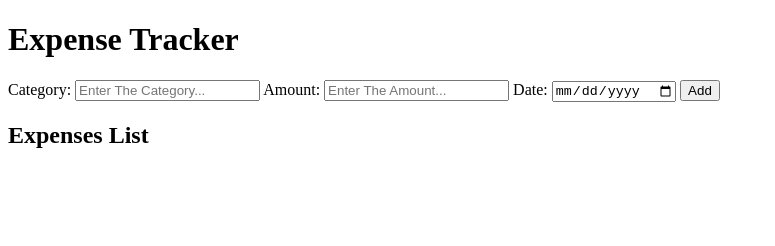
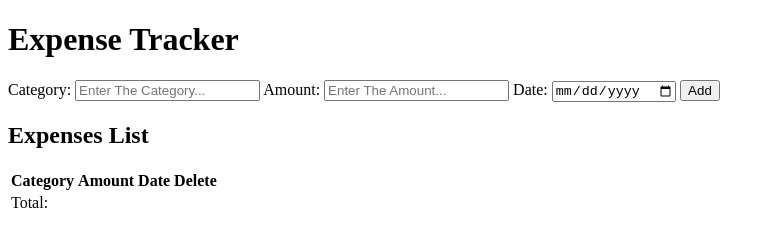
Before and after one commit to Ali-Hamdar-98/Expense-Tracker, a plain HTML site: page index.html in a window 1280 px wide. Shown: the whole page, without its empty margins (0-775 px from the left). Drawn offline with Linux system fonts and the light colour scheme.

Commit message:
creating table

```diff
--- a/index.html
+++ b/index.html
@@ -19,6 +19,29 @@
         <button id="add">Add</button>
     </div>
     <h2>Expenses List</h2>
+    <div class="expensesList">
+        <table>
+            <thead>
+                <tr>
+                    <th>Category</th>
+                    <th>Amount</th>
+                    <th>Date</th>
+                    <th>Delete</th>
+                </tr>
+            </thead>
+            <tbody id="expneseTableBody">
+
+            </tbody>
+            <tfoot>
+                <tr>
+                    <td>Total:</td>
+                    <td id="totalAmount"></td>
+                    <td></td>
+                    <td></td>
+                </tr>
+            </tfoot>
+        </table>
+    </div>
     <script src="style.js"></script>
 </body>
 </html>
```
